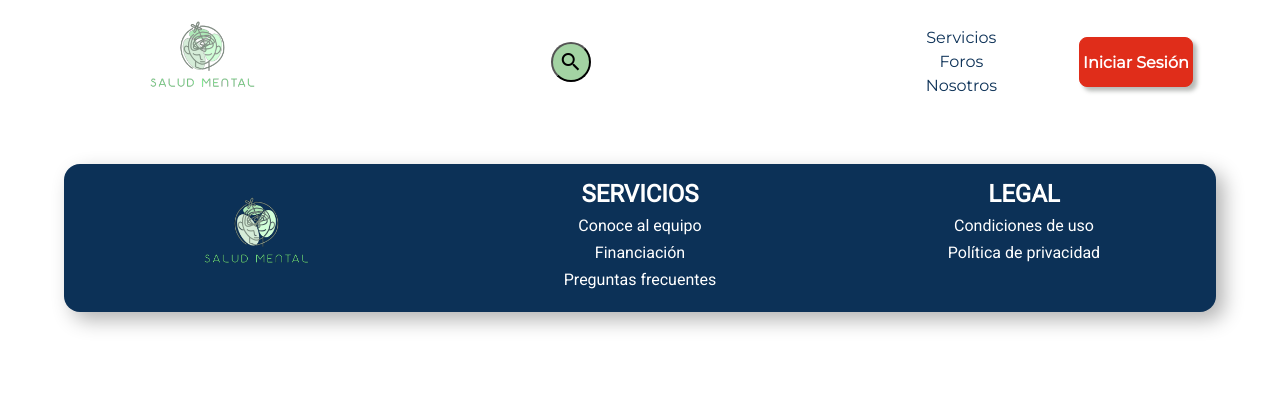
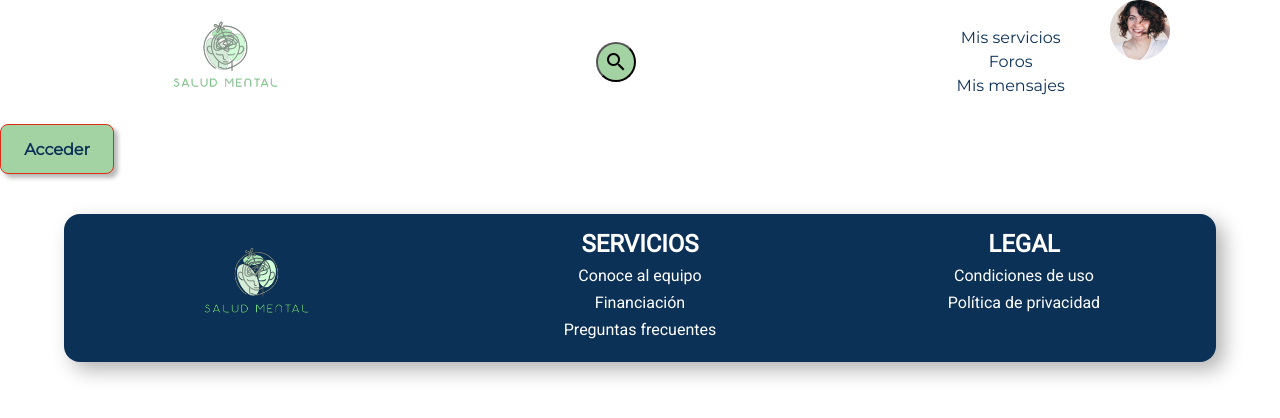
Before and after one commit to addryx/a5-desarrollo-front-end, a plain HTML site: page foro.html in a window 1280 px wide. Drawn offline with Linux system fonts and the light colour scheme.

Commit message:
actualizarForo

```diff
--- a/css/styleForo.css
+++ b/css/styleForo.css
@@ -83,7 +83,7 @@
     justify-content: center;
     align-items: center;
     border: 1px solid #E02D1A;
-    background: #E02D1A;
+    background: #a3d3a3;
     border-radius: 8px;
     box-shadow: 4px 4px 4px rgba(50, 57, 50, 0.35);
 }
@@ -97,7 +97,7 @@
 }
 
 .btn-2 a{
-    color: #ffffff;
+    color: #0C3157;
     font-weight: bold;
     text-decoration: none;
     font-family: 'Roboto', sans-serif;
--- a/foro.html
+++ b/foro.html
@@ -5,8 +5,8 @@
     <meta http-equiv="X-UA-Compatible" content="IE=edge">
     <meta name="viewport" content="width=device-width, initial-scale=1.0">
     <link href="https://fonts.googleapis.com/icon?family=Material+Icons" rel="stylesheet">
-    <link rel="stylesheet" href="/css/styleIndex.css">
-    <title>Página principal</title>
+    <link rel="stylesheet" href="/css/styleForo.css">
+    <title>Foro</title>
 </head>
 <body>
     <header id="header">
@@ -27,9 +27,9 @@
         <div class="nav">
             <nav>
                 <ul>
-                    <li><a href=""><p>Servicios</p></a></li>
+                    <li><a href=""><p>Mis servicios</p></a></li>
                     <li><a href=""><p>Foros</p></a></li>
-                    <li><a href=""><p>Nosotros</p></a></li>
+                    <li><a href=""><p>Mis mensajes</p></a></li>
                 </ul>
             </nav>
         </div>
@@ -39,20 +39,29 @@
                     <li><a href=""><p>Menú</p></a>
                         <ul class="dropdown">
                             <li><a href=""><p class="IS">Iniciar Sesión</p></a></li>
-                            <li><a href=""><p>Servicios</p></a></li>
+                            <li><a href=""><p>Mis servicios</p></a></li>
                             <li><a href=""><p>Foros</p></a></li>
-                            <li><a href=""><p>Nosotros</p></a></li>
+                            <li><a href=""><p>Mis mensajes</p></a></li>
                         </ul>
                     </li>
                 </ul>
             </nav>
         </div>
-        <div class="btn">
-            <div class="btn-2">
-                <a href=""><p>Iniciar Sesión</p></a>
-            </div>
+        <!--Perfil-->
+        <div class="profile">
+            <a href="index.html"><img src="/img/Foto-perfil.png" alt="Foto de perfil"></a>
         </div>
     </header>
+
+    <nav>
+
+    </nav>
+
+    <article class="item">
+        <div class="btn-2 btn-intro">
+            <a href=""><p>Acceder</p></a>
+        </div>
+    </article>
 
     <footer id="footer">
         <!--logo-->
```
Also changed, not shown: img/Foto-perfil.png (added), 1 other file.
